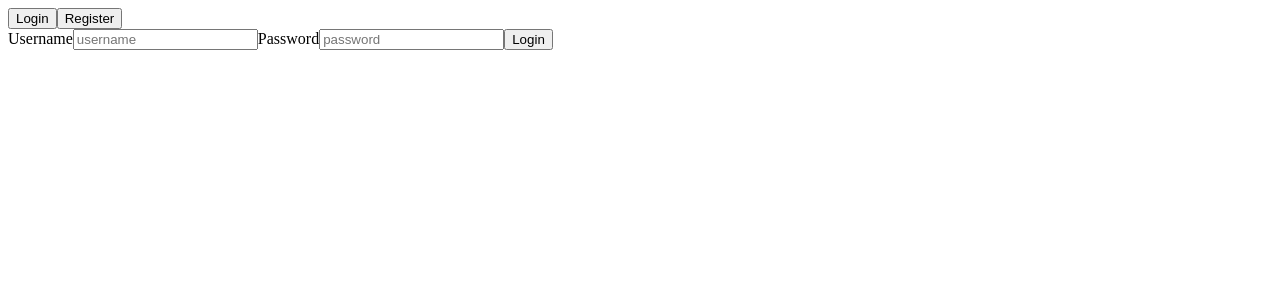
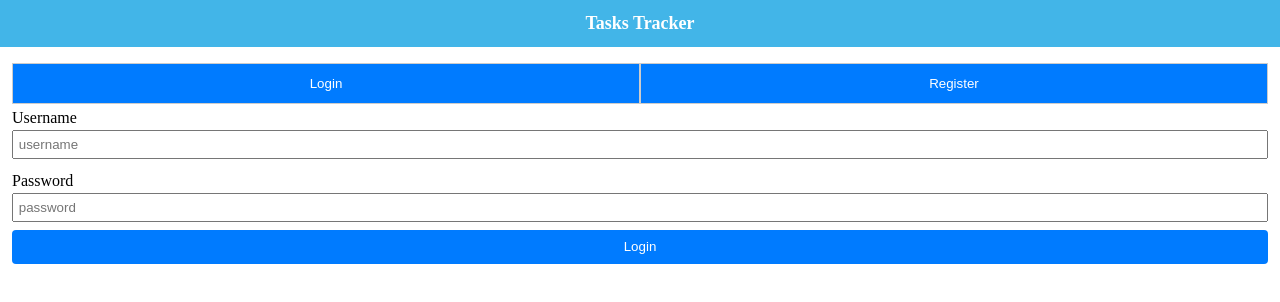
Before and after one commit to belsman/Tasks-Tracker-React, a React (Create React App) app: page / in a window 1280 px wide. Shown: the top 302 px of the page. Built offline with nearby package versions, Linux system fonts and the light colour scheme.

Commit message:
Add styles to the login page

```diff
--- a/src/App.js
+++ b/src/App.js
@@ -5,6 +5,8 @@ import TasksList from './features/task/TasksList';
 import SingleTaskPage from './features/task/SingleTaskPage';
 import Login from './features/auth/Login';
 import { isUserLogged } from './features/auth/authSlice';
+
+import './styles.css';
 
 function App() {
   const loggedIn = useSelector(isUserLogged);
--- a/src/features/auth/Login.js
+++ b/src/features/auth/Login.js
@@ -1,16 +1,32 @@
 import React, { useState } from 'react';
 import LoginForm from './LoginForm';
 import RegistrationForm from './RegistrationForm';
+import style from './auth.module.css';
 
 export default () => {
   const [toggle, setToggle] = useState(true);
 
+  const toggleHandler = (value) => {
+    return (e) => {
+      setToggle(value);
+      document.querySelectorAll(`.${style.tabButtons}`)
+        .forEach( btn => btn.classList.remove(`${style.active}`));
+      e.target.classList.add(`${style.active}`);
+    }
+  }
   return (
     <>
-      <button onClick={() => setToggle(true)}>Login</button>
-      <button onClick={() => setToggle(false)}>Register</button>
+      <header className={style.nav}>
+        <span className="h2">Tasks Tracker</span>
+      </header>
+      <section className={style.section}>
+        <div className={style.tab}>
+          <button className={style.tabButtons} onClick={toggleHandler(true)}>Login</button>
+          <button className={style.tabButtons} onClick={toggleHandler(false)}>Register</button>
+        </div>
 
-      {toggle ? <LoginForm /> : <RegistrationForm />}
+        {toggle ? <LoginForm /> : <RegistrationForm />}
+      </section>
     </>
   )
 }
--- a/src/features/auth/LoginForm.js
+++ b/src/features/auth/LoginForm.js
@@ -1,6 +1,7 @@
 import React, { useState } from 'react';
 import { useDispatch } from 'react-redux';
 import { loginUserAsync } from './authSlice';
+import style from './auth.module.css';
 
 export default () => {
   const dispatch = useDispatch();
@@ -17,12 +18,18 @@ export default () => {
   };
 
   return (
-    <form name="registration-form" method="POST" onSubmit={submitHandler}>
-      <label htmlFor="username">Username</label>
-      <input type="text" id="username" value={username} onChange={e => setUsername(e.target.value)} placeholder="username"/>
-      <label htmlFor="password">Password</label>
-      <input type="password" id="password" value={password} onChange={e => setPassword(e.target.value)} placeholder="password"/>
-      <button type="submit">Login</button>
+    <form className={style.formELement} name="registration-form" method="POST" onSubmit={submitHandler}>
+      <label className={style.formLabel} htmlFor="username">Username
+        <input className={style.formGroup} type="text" id="username" value={username}
+          onChange={e => setUsername(e.target.value)}
+          placeholder="username"/>
+      </label>
+      <label className={style.formLabel} htmlFor="password">Password
+      <input className={style.formGroup} type="password" id="password" value={password}
+          onChange={e => setPassword(e.target.value)}
+          placeholder="password"/>
+      </label>
+      <button className={style.btn} type="submit">Login</button>
     </form>
   );
 }
--- a/src/features/auth/RegistrationForm.js
+++ b/src/features/auth/RegistrationForm.js
@@ -1,6 +1,7 @@
 import React, { useState } from 'react';
 import { useDispatch } from 'react-redux';
 import { registerUserAsync } from './authSlice';
+import style from './auth.module.css';
 
 export default () => {
   const dispatch = useDispatch();
@@ -19,23 +20,26 @@ export default () => {
   };
 
   return (
-    <form name="registration-form" onSubmit={submitHandler}>
-      <label htmlFor="username">Username</label>
-      <input type="text" id="username" name="username" value={username}
+    <form className={style.formELement} name="registration-form" onSubmit={submitHandler}>
+      <label className={style.formLabel} htmlFor="username">Username
+        <input className={style.formGroup} type="text" id="username" name="username" value={username}
           onChange={e => setUsername(e.target.value)} placeholder="username"
           required />
+      </label>
 
-      <label htmlFor="email">Email</label>
-      <input type="email" id="email" name="email" value={email}
+      <label className={style.formLabel} htmlFor="email">Email
+        <input className={style.formGroup} type="email" id="email" name="email" value={email}
           onChange={e => setEmail(e.target.value)} placeholder="email"
           required />
+      </label>
 
-      <label htmlFor="password">Password</label>
-      <input type="password" id="password" name="password" value={password}
+      <label className={style.formLabel} htmlFor="password">Password
+        <input className={style.formGroup} type="password" id="password" name="password" value={password}
           onChange={e => setPassword(e.target.value)} placeholder="password"
           required/>
+      </label>
 
-      <button type="submit">Register</button>
+      <button className={style.btn} type="submit">Register</button>
     </form>
   );
 }
--- /dev/null
+++ b/src/features/auth/auth.module.css
@@ -0,0 +1,65 @@
+.nav {
+  text-align: center;
+  background-color: #42b5e8;
+  color: #fff;
+  margin: 0;
+  margin-bottom: 0.3rem;
+  padding: 0.8rem;
+}
+
+.section {
+  padding: 0.75rem;
+}
+
+.tab {
+  display: flex;
+}
+
+.tabButtons {
+  display: block;
+  width: 100%;
+  border: none;
+  border: 1px solid #ccc;
+  padding: 0.75rem;
+  text-align: center;
+  background-color: #007bff;
+  margin: 0;
+  color: #fff;
+}
+
+.tabButtons:hover {
+  background-color: #42b5e8;
+}
+
+.active {
+  background-color: #42b5e8;
+}
+
+.formELement {
+  display: flex;
+  flex-direction: column;
+  justify-content: space-between;
+}
+
+.formLabel {
+  display: block;
+  margin: 0.3rem 0;
+}
+
+.formGroup {
+  display: block;
+  width: 100%;
+  padding: 0.3rem;
+  margin: 0.2rem 0;
+}
+
+.btn {
+  background-color: #007bff;
+  width: 100%;
+  text-align: center;
+  padding: 0.6rem 0.8rem;
+  border: none;
+  outline: none;
+  border-radius: 4px;
+  color: #fff;
+}
--- /dev/null
+++ b/src/styles.css
@@ -0,0 +1,12 @@
+* {
+    box-sizing: border-box;
+}
+
+body {
+  margin: 0;
+}
+
+.h2 {
+  font-size: large;
+  font-weight: 700;
+}
```
Also changed, not shown: src/index.css (line endings or trailing spaces). Lines whose indentation alone changed are shown as unchanged.
